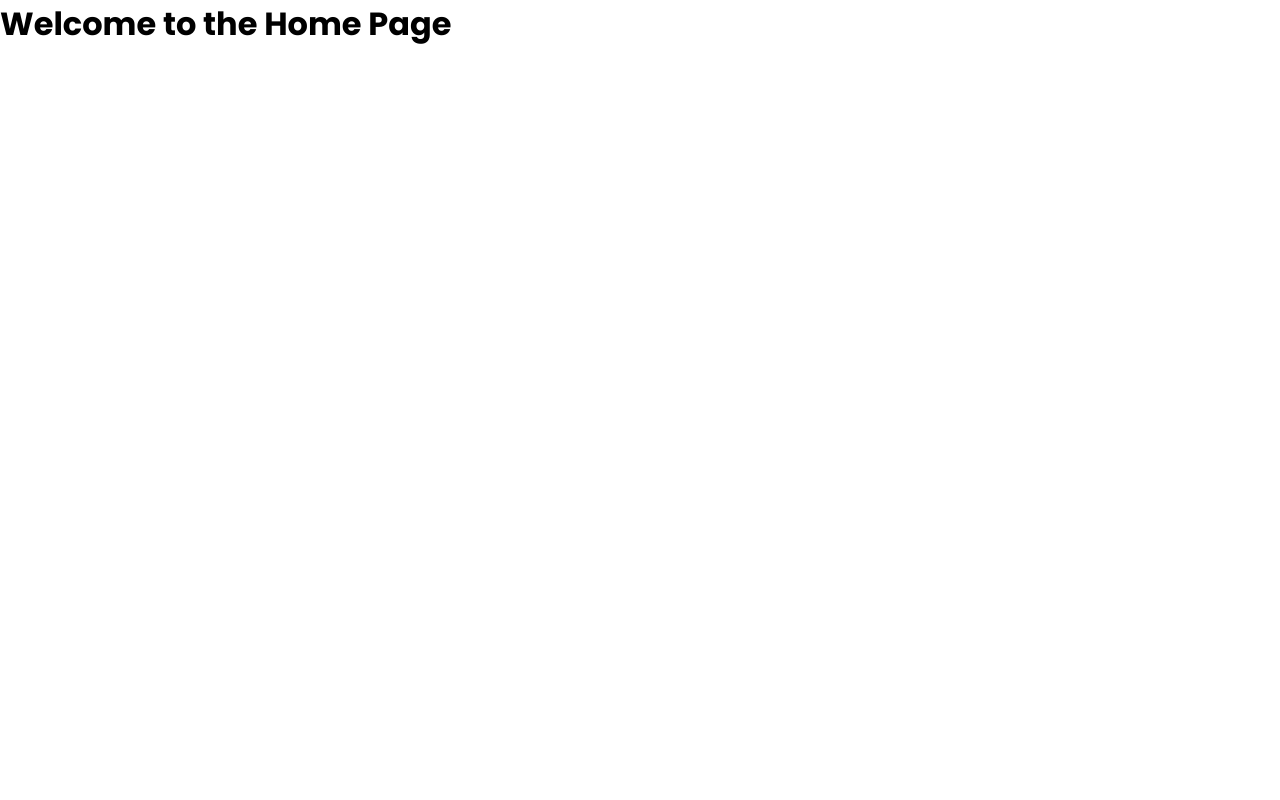
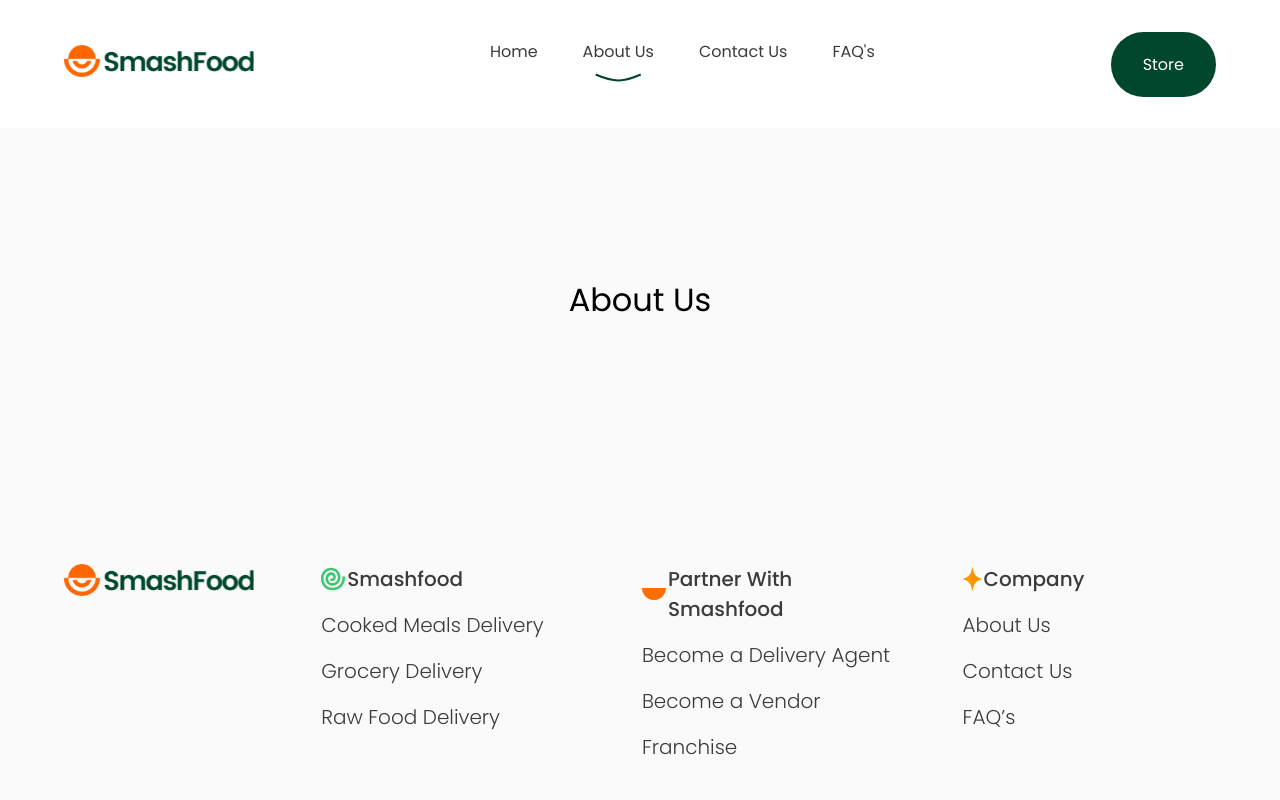
Before and after one commit to Smash-Tech-Group/Smash-Food, a Next.js app: page /about in a window 1280 px wide. Shown: the top 800 px of the page. Built offline with nearby package versions, Linux system fonts and the light colour scheme.

Commit message:
chore: new changes

```diff
--- /dev/null
+++ b/pages/about/about.module.css
@@ -0,0 +1,9 @@
+.container {
+  height: 50vh;
+  margin-top: 100px;
+  display: flex;
+  justify-content: center;
+  align-items: center;
+  font-size: 32px;
+  background-color: rgba(250, 250, 250, 1);
+}
--- a/pages/about/index.tsx
+++ b/pages/about/index.tsx
@@ -1,19 +1,13 @@
-"use client";
-import { motion } from "framer-motion";
+import React, { ReactElement } from "react";
+import { WebsiteLayout } from "@components/index";
+import styles from "./about.module.css";
 
-export default function Home() {
-  return (
-    <motion.div
-      initial={{ opacity: 0, y: 100 }}
-      animate={{
-        opacity: 1,
-        y: 0,
-        transition: { duration: 0.5 },
-      }}
-    >
-      <div>
-        <h1>Welcome to the Home Page</h1>
-      </div>
-    </motion.div>
-  );
-}
+const About = () => {
+  return <div className={styles.container}>About Us</div>;
+};
+
+About.getLayout = function getLayout(page: ReactElement) {
+  return <WebsiteLayout>{page}</WebsiteLayout>;
+};
+
+export default About;
--- /dev/null
+++ b/pages/contact/contact.module.css
@@ -0,0 +1,9 @@
+.container {
+  height: 50vh;
+  margin-top: 100px;
+  display: flex;
+  justify-content: center;
+  align-items: center;
+  font-size: 32px;
+  background-color: rgba(250, 250, 250, 1);
+}
--- a/src/components/faq/index.tsx
+++ b/src/components/faq/index.tsx
@@ -45,7 +45,7 @@
   };
 
   return (
-    <div className={styles.faqContainer}>
+    <div id="faq" className={styles.faqContainer}>
       <div className={styles.title}>Frequently Asked Questions</div>
       <div className={styles.cardContainer}>
         {contents.map((content, index) => {
--- a/src/components/hero/hero.module.css
+++ b/src/components/hero/hero.module.css
@@ -42,10 +42,11 @@
 
 .blur {
   width: 100%;
-  background: #ffffff;
-  filter: blur(20px);
+  height: 60px;
+  background: rgba(255, 255, 255, 1);
+  filter: blur(24px);
   position: absolute;
-  bottom: 0;
+  bottom: 170px;
   z-index: 20;
 }
 
@@ -57,6 +58,8 @@
   gap: 20px;
   padding-top: 50px;
   padding-bottom: 50px;
+  z-index: 100;
+  background-color: rgba(250, 250, 250, 1);
 }
 
 .playstoreButton {
@@ -70,6 +73,10 @@
   justify-content: center;
   align-items: center;
   font-size: 16px;
+}
+
+.playstoreButton:hover {
+  opacity: 0.8;
 }
 
 .playstoreIcon {
@@ -90,7 +97,7 @@
 
   .buttons {
     flex-direction: column;
-    gap: 20px;
+
     padding-top: 24px;
     padding-bottom: 24px;
   }
@@ -102,6 +109,10 @@
 
   .heroPhone {
     width: 90%; /* Scale image smaller */
+  }
+  .blur {
+    bottom: 205px;
+    height: 30px;
   }
 }
 
--- a/src/components/hero/index.tsx
+++ b/src/components/hero/index.tsx
@@ -17,20 +17,12 @@
 
   return (
     <div className={styles.heroContainer}>
-      <motion.div
-        initial={{ opacity: 0, y: 100 }}
-        animate={{
-          opacity: 1,
-          y: 0,
-          transition: { duration: 0.5 },
-        }}
-        className={styles.title}
-      >
+      <div className={styles.title}>
         <div>Savour Naija’s Flavours</div>
         <div>
           with <span className={styles.smash}>SmashFood</span>{" "}
         </div>
-      </motion.div>
+      </div>
       {/* <div className={styles.image}>
         <Image
           src={heroPhone}
@@ -46,17 +38,10 @@
           className={styles.icon}
         />
       </div> */}
-      <motion.div
-        initial={{ opacity: 0, y: 100 }}
-        animate={{
-          opacity: 1,
-          y: 0,
-          transition: { duration: 0.5 },
-        }}
-        className={styles.heroImage}
-      >
+      <div className={styles.heroImage}>
         <Heroimage />
-      </motion.div>
+      </div>
+      <div className={styles.blur}></div>
 
       <div className={styles.buttons}>
         <Link href="" className={styles.playstoreButton}>
@@ -80,7 +65,6 @@
           Download on App store
         </Link>
       </div>
-      <div className={styles.blur}></div>
     </div>
   );
 };
--- a/src/components/landingHeader/index.tsx
+++ b/src/components/landingHeader/index.tsx
@@ -45,6 +45,10 @@
       transition: "all 0.5s",
       transform: "translateY(-100%)",
     },
+  };
+  const scrollToFaq = (e: any) => {
+    e.preventDefault();
+    document.getElementById("faq")?.scrollIntoView({ behavior: "smooth" });
   };
 
   return (
@@ -100,9 +104,9 @@
             </Link>
           </li>
           <li>
-            <Link href="/faq" className={styles.nav}>
+            <a href="#faq" onClick={scrollToFaq} className={styles.nav}>
               <span>FAQ's</span>
-              {isActive("/faq") ? (
+              {isActive("#faq") ? (
                 <Icon
                   icon="activeLine"
                   height={9}
@@ -110,14 +114,14 @@
                   className={styles.logo}
                 />
               ) : null}
-            </Link>
+            </a>
           </li>
         </ul>
       </div>
 
       <div className={styles.button}>
         <Link className={styles.getAppButton} href="">
-          Get Started
+          Store
         </Link>
       </div>
 
@@ -150,13 +154,13 @@
             </Link>
           </li>
           <li>
-            <Link href="/faq" className={styles.nav}>
+            <Link href="#faq" className={styles.nav}>
               FAQ's
             </Link>
           </li>
           <li>
             <Link className={styles.getAppButton} href="">
-              Get Started
+              Store
             </Link>
           </li>
         </ul>
--- a/src/components/landingHeader/landingHeader.module.css
+++ b/src/components/landingHeader/landingHeader.module.css
@@ -39,7 +39,7 @@
 .getAppButton {
   color: white;
   background: var(--primary);
-  padding: 22px;
+  padding: 20px 32px;
   border-radius: 90px;
   text-decoration: none;
   position: relative;
@@ -69,7 +69,9 @@
 .logo {
   max-width: 100%;
 }
-
+.getAppButton:hover {
+  opacity: 0.6;
+}
 @media (max-width: 480px) {
   .buttons {
     flex-direction: column;
--- a/src/components/qrSection/index.tsx
+++ b/src/components/qrSection/index.tsx
@@ -8,6 +8,7 @@
 import qrCode from "../../../public/assets/qrCode.svg";
 import playStore from "../../../public/assets/playstore.svg";
 import blackApple from "../../../public/assets/blackApple.svg";
+import illustration from "../../../public/assets/ilustration.svg";
 
 export const QrSection = () => {
   // Using useMedia hook to detect the screen size
@@ -34,6 +35,9 @@
               alt="foodSection"
               className={styles.foodImage}
             />
+          </div>
+          <div>
+            <Image src={illustration} alt="" className={styles.illustration} />
           </div>
           <div className={styles.text}>
             <span className={styles.title}>Satisfy Your Cravings</span>
--- a/src/components/qrSection/qrSection.module.css
+++ b/src/components/qrSection/qrSection.module.css
@@ -70,8 +70,12 @@
 .foodImage {
   width: 500px;
 }
+.illustration {
+  right: 5%;
+  top: 5%;
+  position: absolute;
+}
 
-/* Mobile-first styles (default for smaller devices) */
 @media (max-width: 480px) {
   .container {
     padding-bottom: 20px;
@@ -110,7 +114,7 @@
 
   .buttons {
     flex-direction: column; /* Stack buttons vertically on small screens */
-    gap: 15px;
+    gap: 20px;
     margin-top: 24px;
   }
 
```
Also changed, not shown: pages/contact/index.tsx (added, +13 -0 lines), public/assets/ilustration.svg (added).
